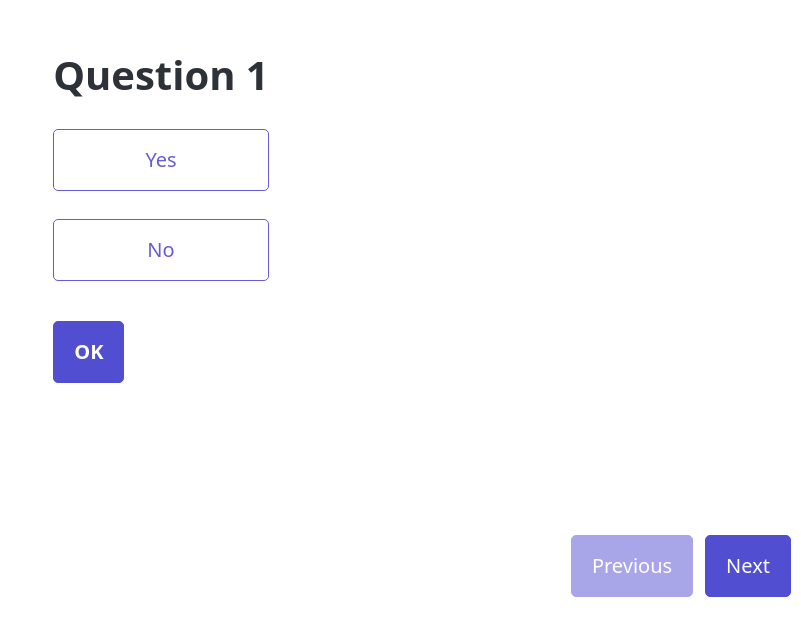
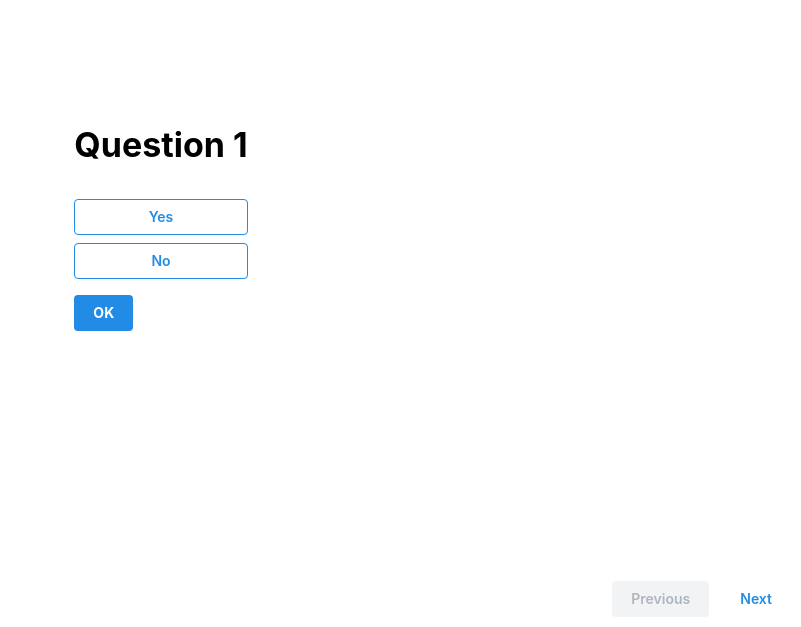
Before and after one commit to ViktorZhurbin/forms--app, a React (Vite) app: page / in a window 1280 px wide. Shown: the part 173-800 px from the top of the page, without its empty margins (479-1280 px from the left). Built offline with nearby package versions, Linux system fonts and the light colour scheme.

Commit message:
mantine: initial setup

```diff
--- a/index.html
+++ b/index.html
@@ -4,9 +4,6 @@
 		<meta charset="UTF-8" />
 		<link rel="icon" type="image/svg+xml" href="/vite.svg" />
 		<meta name="viewport" content="width=device-width, initial-scale=1" />
-
-		<!-- <meta name="color-scheme" content="light dark" /> -->
-		<!-- <link rel="stylesheet" href="/pico.indigo.min.css" /> -->
 
 		<title>Formation</title>
 	</head>
--- /dev/null
+++ b/postcss.config.cjs
@@ -0,0 +1,14 @@
+module.exports = {
+	plugins: {
+		"postcss-preset-mantine": {},
+		"postcss-simple-vars": {
+			variables: {
+				"mantine-breakpoint-xs": "36em",
+				"mantine-breakpoint-sm": "48em",
+				"mantine-breakpoint-md": "62em",
+				"mantine-breakpoint-lg": "75em",
+				"mantine-breakpoint-xl": "88em",
+			},
+		},
+	},
+};
--- a/src/components/MultipleChoice/MultipleChoice.module.css
+++ b/src/components/MultipleChoice/MultipleChoice.module.css
@@ -45,7 +45,7 @@
 }
 
 .submitButton.submitButton {
-	margin-top: var(--pico-spacing);
+	margin-top: 16px;
 	font-weight: bold;
 	width: unset;
 }
--- a/src/components/MultipleChoice/MultipleChoice.tsx
+++ b/src/components/MultipleChoice/MultipleChoice.tsx
@@ -1,3 +1,4 @@
+import { Button, Title } from "@mantine/core";
 import type { FormField } from "../../constants/form";
 import styles from "./MultipleChoice.module.css";
 
@@ -30,30 +31,29 @@ export const MultipleChoice = ({
 	return (
 		<div className={styles.root} data-position={positionDataAttr}>
 			<div className={styles.innerWrapper}>
-				<h1 className={styles.header}>{field.title}</h1>
+				<Title className={styles.header}>{field.title}</Title>
 
 				<div className={styles.optionWrapper}>
 					{field.options.map((option) => (
-						<button
-							type="button"
+						<Button
 							key={option}
-							className="outline"
+							variant="outline"
 							onClick={() => {
 								console.log("click");
 							}}
 						>
 							{option}
-						</button>
+						</Button>
 					))}
 				</div>
 
-				<button
+				<Button
 					type="submit"
 					className={styles.submitButton}
 					onClick={onSubmit}
 				>
 					{buttonText}
-				</button>
+				</Button>
 			</div>
 		</div>
 	);
--- a/src/components/NavButtons/NavButtons.tsx
+++ b/src/components/NavButtons/NavButtons.tsx
@@ -1,3 +1,4 @@
+import { Button } from "@mantine/core";
 import styles from "./NavButtons.module.css";
 
 export const NavButtons = (props: {
@@ -17,12 +18,12 @@ export const NavButtons = (props: {
 
 	return (
 		<div className={`${className} ${styles.root}`}>
-			<button type="button" disabled={isPrevDisabled} onClick={onClickPrev}>
+			<Button variant="subtle" disabled={isPrevDisabled} onClick={onClickPrev}>
 				Previous
-			</button>
-			<button type="button" disabled={isNextDisabled} onClick={onClickNext}>
+			</Button>
+			<Button variant="subtle" disabled={isNextDisabled} onClick={onClickNext}>
 				Next
-			</button>
+			</Button>
 		</div>
 	);
 };
--- /dev/null
+++ b/src/contexts/ThemeProvider/ThemeProvider.tsx
@@ -0,0 +1,10 @@
+import { MantineProvider } from "@mantine/core";
+import { theme } from "./theme";
+
+export const ThemeProvider = ({ children }: React.PropsWithChildren) => {
+	return (
+		<MantineProvider theme={theme} defaultColorScheme="auto">
+			{children}
+		</MantineProvider>
+	);
+};
--- /dev/null
+++ b/src/contexts/ThemeProvider/theme.ts
@@ -0,0 +1,5 @@
+import { createTheme } from "@mantine/core";
+
+export const theme = createTheme({
+	/* Put your mantine theme override here */
+});
--- a/src/main.tsx
+++ b/src/main.tsx
@@ -1,12 +1,15 @@
+import "@mantine/core/styles.css";
+import "./styles/main.css";
+
 import React from "react";
 import ReactDOM from "react-dom/client";
-
 import { App } from "./App.tsx";
-
-import "./styles/main.scss";
+import { ThemeProvider } from "./contexts/ThemeProvider/ThemeProvider.tsx";
 
 ReactDOM.createRoot(document.getElementById("root") as HTMLElement).render(
 	<React.StrictMode>
-		<App />
+		<ThemeProvider>
+			<App />
+		</ThemeProvider>
 	</React.StrictMode>,
 );
--- /dev/null
+++ b/src/styles/main.css
@@ -0,0 +1,5 @@
+html,
+body {
+	max-width: 100vw;
+	overflow-x: hidden;
+}
--- a/src/styles/main.scss
+++ /dev/null
@@ -1,11 +0,0 @@
-@use "@picocss/pico/scss/pico" with (
-	$theme-color: "indigo",
-	$semantic-root-element: "#root",
-	$enable-semantic-container: true
-);
-
-html,
-body {
-	max-width: 100vw;
-	overflow-x: hidden;
-}
--- a/vite.config.ts
+++ b/vite.config.ts
@@ -38,6 +38,7 @@ function getBuildConfig() {
 				output: {
 					manualChunks: {
 						render: ["react", "react-dom", "million"],
+						mantine: ["@mantine/core", "@mantine/hooks"],
 					},
 				},
 			},
```
Also changed, not shown: package.json (+5 -2 lines), 1 other file (tests, documents, lock files or other folders).
